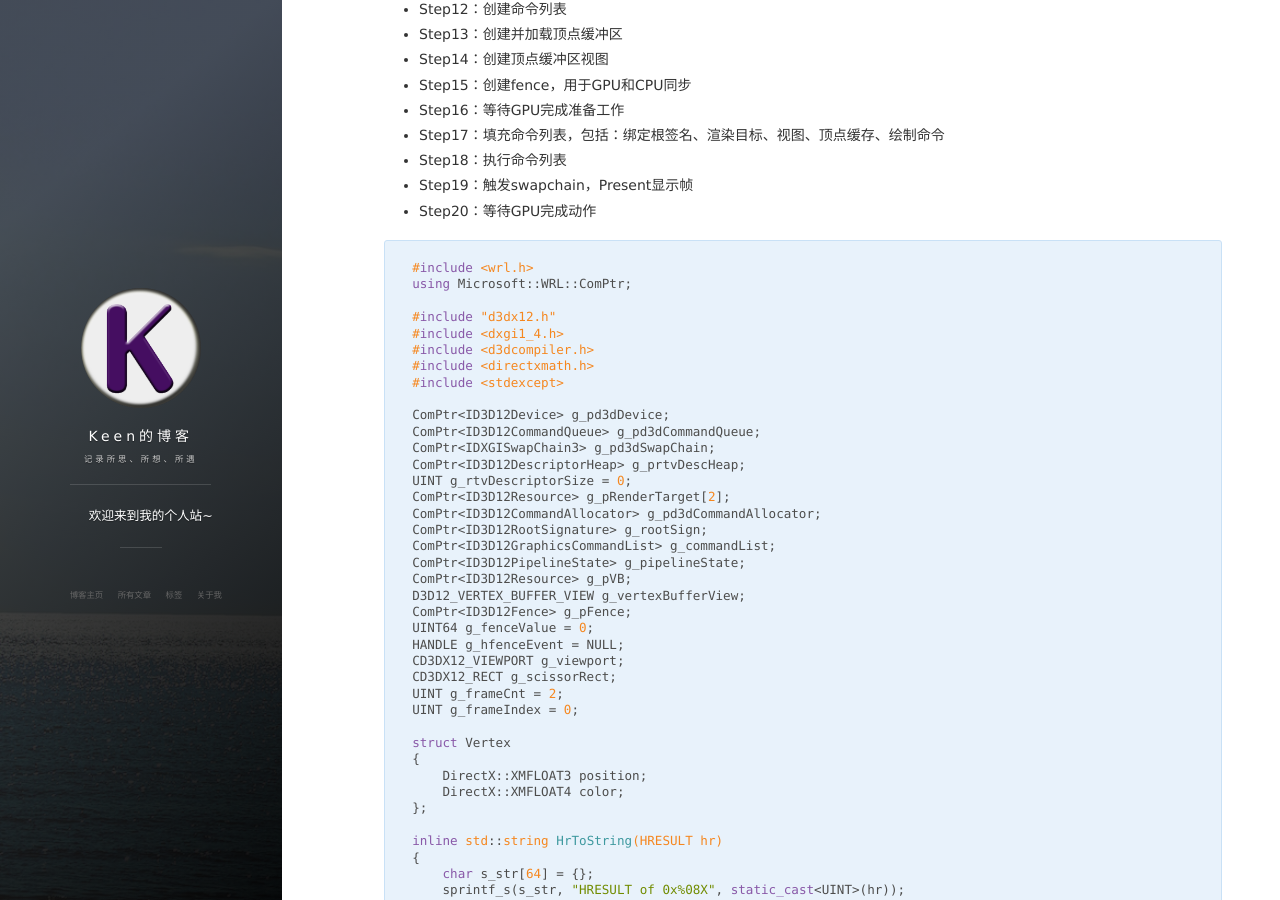
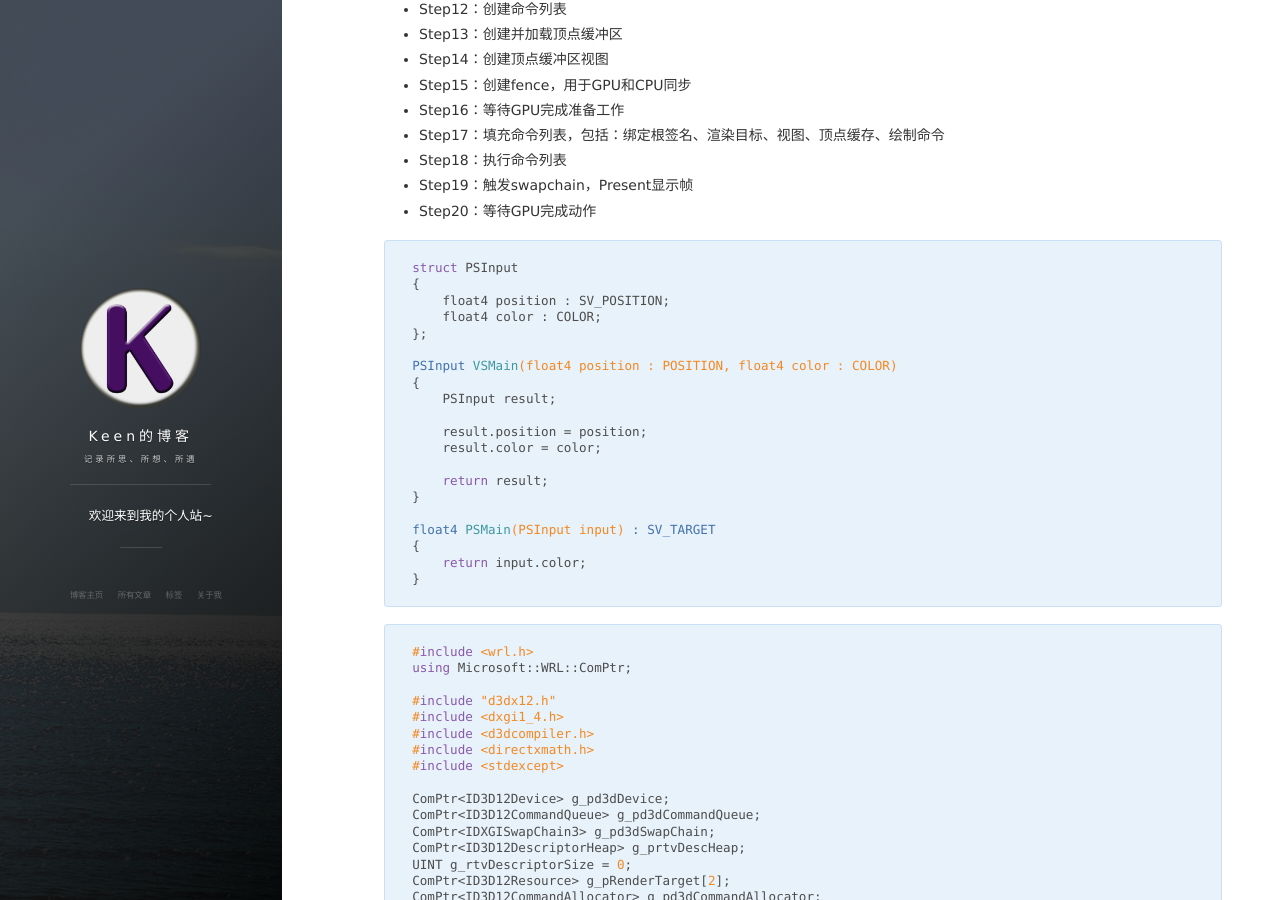
Before and after one commit to Keenjin/Keenjin.github.io, a Jekyll site: the page built from _posts/2020-04-09-DXRender.md, in a window 1280 px wide and 900 px high, scrolled down 10483 px. Built offline with Jekyll 4.4.1, drawn with Linux system fonts in a browser that asks for light colours; nearby versions of some CDN libraries; comment, search, counter and statistics services are not loaded.

Commit message:
dx render

````diff
--- a/_posts/2020-04-09-DXRender.md
+++ b/_posts/2020-04-09-DXRender.md
@@ -596,6 +596,29 @@ DX12示例：绘制一个三角形
 - Step20：等待GPU完成动作
 
 ```C++
+struct PSInput
+{
+    float4 position : SV_POSITION;
+    float4 color : COLOR;
+};
+
+PSInput VSMain(float4 position : POSITION, float4 color : COLOR)
+{
+    PSInput result;
+
+    result.position = position;
+    result.color = color;
+
+    return result;
+}
+
+float4 PSMain(PSInput input) : SV_TARGET
+{
+    return input.color;
+}
+```
+
+```C++
 #include <wrl.h>
 using Microsoft::WRL::ComPtr;
 
````
